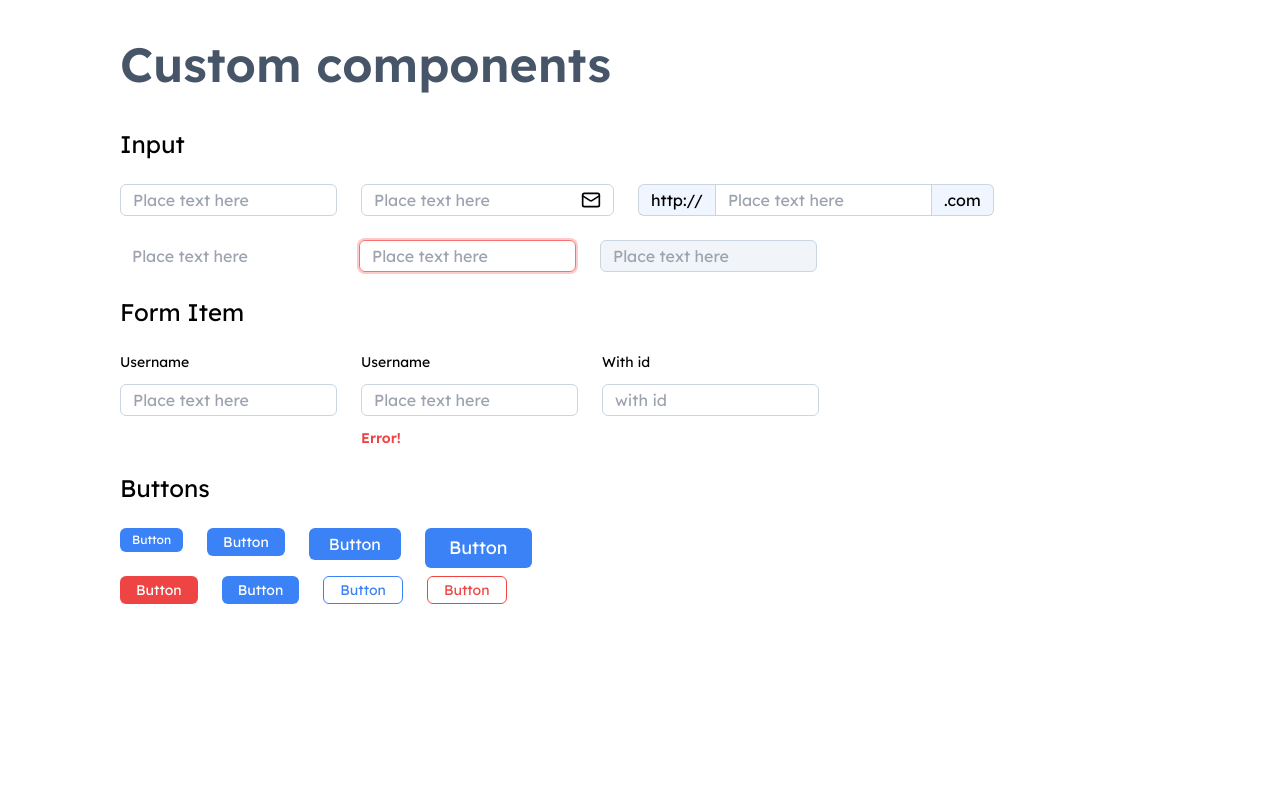
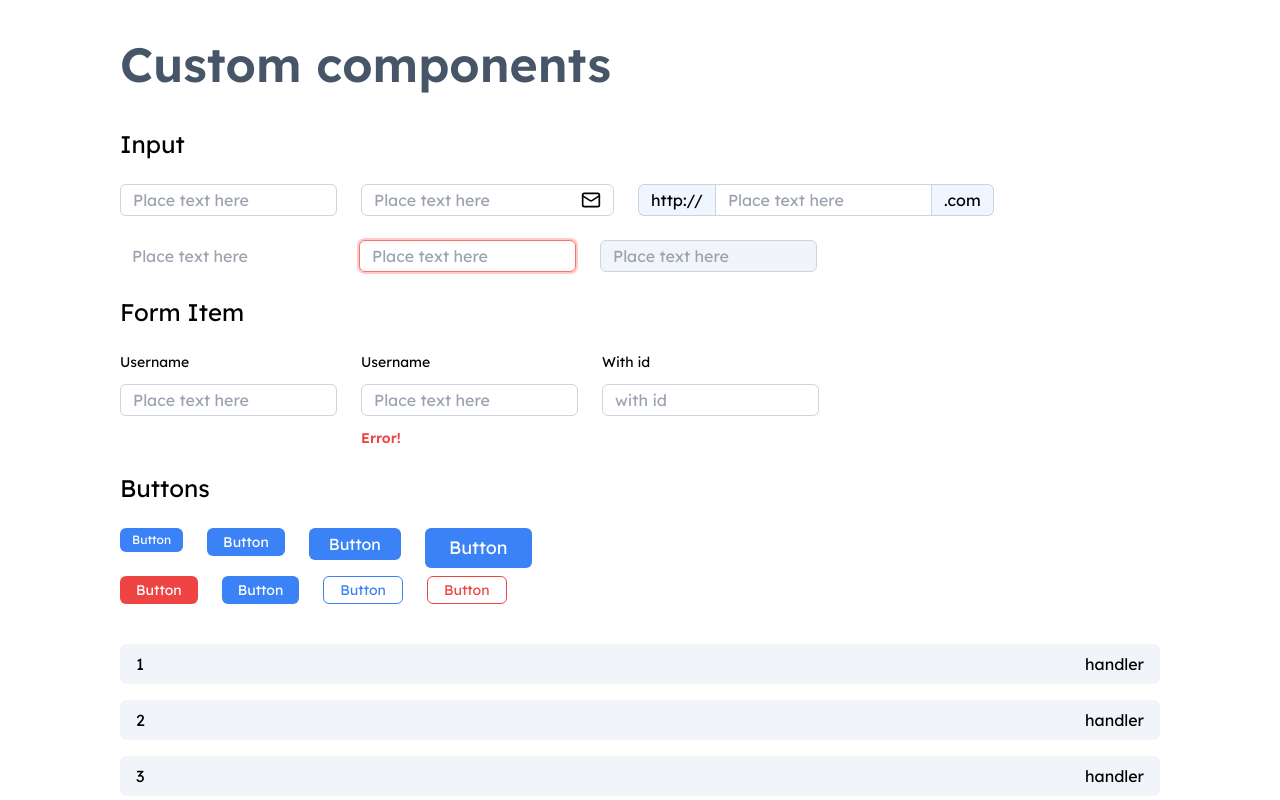
Before and after one commit to ts4blader/custom-component, a React (Vite) app: page / in a window 1280 px wide. Built offline with nearby package versions, Linux system fonts and the light colour scheme.

Commit message:
:art: dnd implement

```diff
--- a/package.json
+++ b/package.json
@@ -10,6 +10,8 @@
     "preview": "vite preview"
   },
   "dependencies": {
+    "@dnd-kit/core": "^6.0.8",
+    "@dnd-kit/sortable": "^7.0.2",
     "@radix-ui/react-select": "^1.2.2",
     "@radix-ui/react-slot": "^1.0.2",
     "class-variance-authority": "^0.6.0",
--- a/src/App.tsx
+++ b/src/App.tsx
@@ -1,6 +1,8 @@
+import { DndContext } from "@dnd-kit/core"
 import Button from "components/button"
 import FormItem from "components/form-item"
 import Input, { InputAddon } from "components/input"
+import TestDND from "dnd"
 import { Mail } from "lucide-react"
 
 function App() {
@@ -61,6 +63,12 @@ function App() {
           <Button theme="danger-borderred">Button</Button>
         </div>
       </section>
+
+      <section className="container pt-10">
+        <DndContext>
+          <TestDND />
+        </DndContext>
+      </section>
     </main>
   )
 }
--- a/src/components/form-item/index.tsx
+++ b/src/components/form-item/index.tsx
@@ -6,7 +6,7 @@ interface FormItemProps<T> extends React.ComponentProps<ComponentUnion> {
   error?: React.ReactNode
   label?: React.ReactNode
   as?: T
-  children: React.ReactNode | ((id: string) => React.ReactNode)
+  children: React.ReactElement | ((id: string) => React.ReactNode)
   labelClass?: string
   errorClass?: string
 }
@@ -21,7 +21,10 @@ const FormItem = ({
 }: FormItemProps<ComponentUnion>) => {
   const id = useId()
   const Component = as
-  const Children = typeof children === "function" ? children(id) : children
+  const Children =
+    typeof children === "function"
+      ? children(id)
+      : React.cloneElement(children, { id })
 
   return (
     <Component>
--- /dev/null
+++ b/src/dnd.tsx
@@ -0,0 +1,109 @@
+import {
+  SortableContext,
+  arrayMove,
+  useSortable,
+  verticalListSortingStrategy,
+} from "@dnd-kit/sortable"
+import { useList } from "react-use"
+import { CSS } from "@dnd-kit/utilities"
+import { cn } from "utils/helper"
+import { useMemo, useState } from "react"
+import {
+  Active,
+  DndContext,
+  DragOverlay,
+  defaultDropAnimationSideEffects,
+} from "@dnd-kit/core"
+
+interface ItemProps {
+  text: string
+  value: string
+}
+
+const Item = ({ text, value }: ItemProps) => {
+  const {
+    attributes,
+    listeners,
+    setNodeRef,
+    transform,
+    transition,
+    isDragging,
+  } = useSortable({ id: value })
+
+  const style = {
+    transform: CSS.Transform.toString(transform),
+    transition,
+  }
+
+  return (
+    <li
+      className={cn(
+        "px-4 py-2 rounded-md bg-slate-100 relative touch-none select-none",
+        isDragging && "shadow-sm z-10 opacity-40",
+        "flex items-center justify-between"
+      )}
+      ref={setNodeRef}
+      style={style}
+      {...attributes}
+    >
+      <span>{text}</span>
+      <span {...listeners}>handler</span>
+    </li>
+  )
+}
+
+const TestDND = () => {
+  const [list, { set }] = useList(["1", "2", "3"])
+  const [active, setActive] = useState<Active | null>()
+
+  const activeItem = useMemo(
+    () => list.find((item) => item === active?.id),
+    [list, active]
+  )
+
+  return (
+    <DndContext
+      onDragStart={({ active }) => {
+        setActive(active)
+      }}
+      onDragEnd={({ active, over }) => {
+        if (over && active.id !== over.id) {
+          const oldIndex = list.findIndex((item) => item === active.id)
+          const newIndex = list.findIndex((item) => item === over.id)
+
+          set(arrayMove(list, oldIndex, newIndex))
+        }
+
+        setActive(null)
+      }}
+      onDragCancel={() => {
+        setActive(null)
+      }}
+    >
+      <SortableContext items={list} strategy={verticalListSortingStrategy}>
+        <ul className="space-y-4 list-none" role="application">
+          {list.map((item) => (
+            <Item key={item} text={item} value={item} />
+          ))}
+        </ul>
+      </SortableContext>
+
+      <DragOverlay
+        dropAnimation={{
+          easing: "cubic-bezier(0.16, 1, 0.3, 1)",
+          sideEffects: defaultDropAnimationSideEffects({
+            styles: {
+              active: {
+                opacity: "0.4",
+              },
+            },
+          }),
+        }}
+      >
+        {activeItem && <Item text={activeItem} value={activeItem} />}
+      </DragOverlay>
+    </DndContext>
+  )
+}
+
+export default TestDND
```
Also changed, not shown: 1 other file (tests, documents, lock files or other folders).
